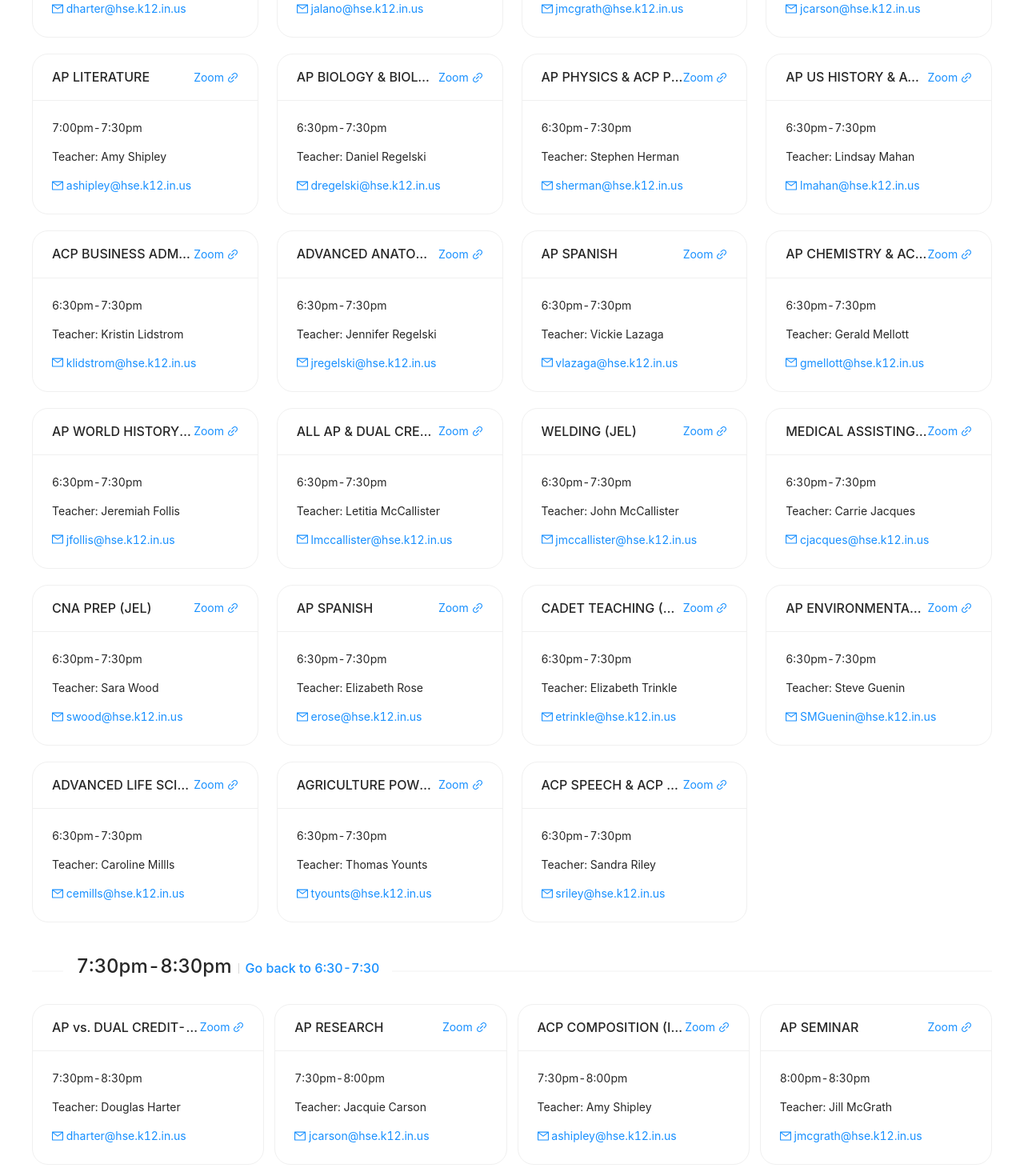
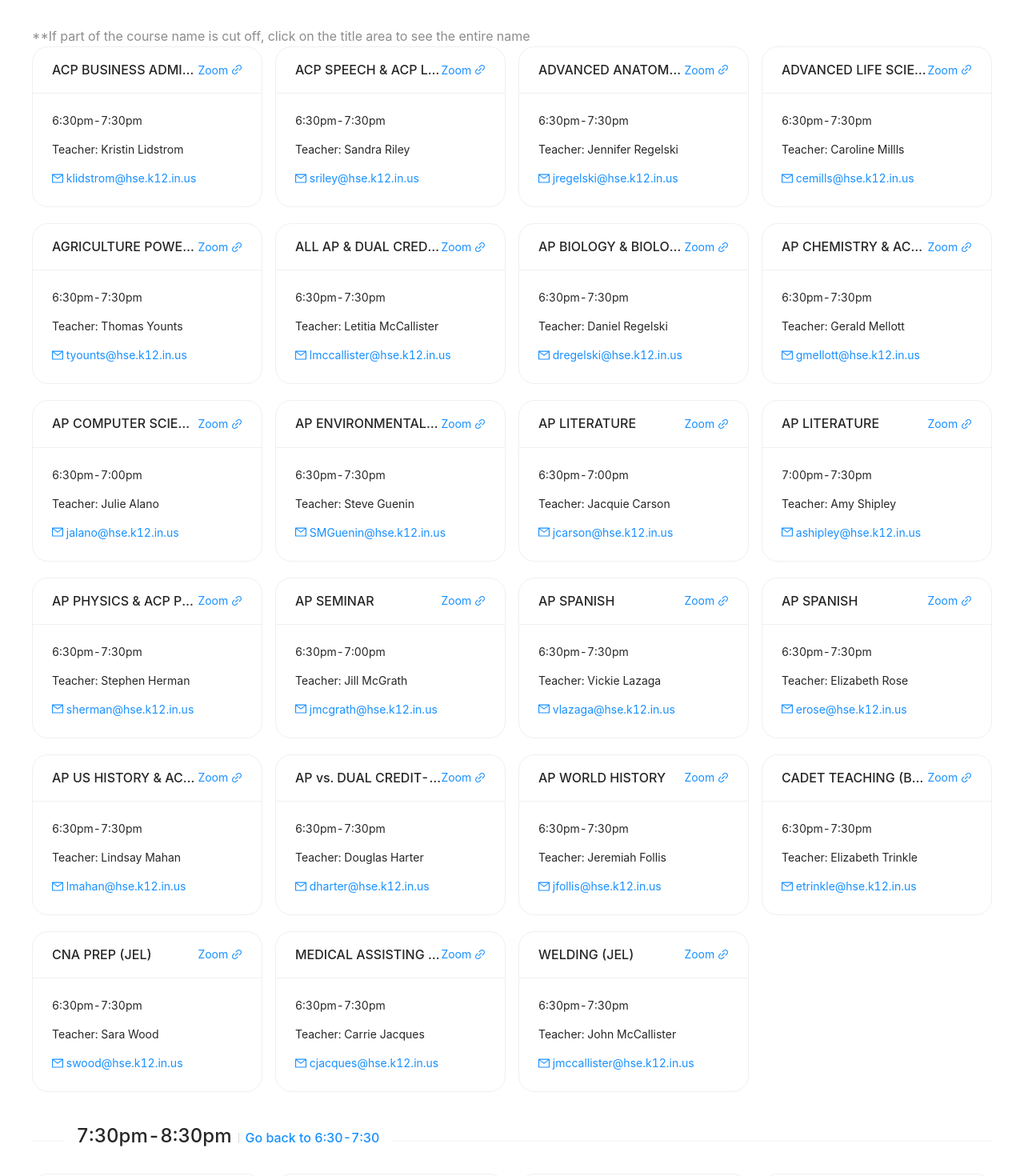
Before and after one commit to farbs03/AP_Showcase, a React (Create React App) app: page / in a window 1280 px wide. Shown: the part 800-2270 px from the top of the page at 80% size. Built offline with nearby package versions, Linux system fonts and the light colour scheme.

Commit message:
mobile formatting, fixed zoom links in second section, changed overview

```diff
--- a/src/data/sectionOne.json
+++ b/src/data/sectionOne.json
@@ -86,7 +86,7 @@
     {
     "Email": "jfollis@hse.k12.in.us",
     "Teacher": "Jeremiah Follis",
-    "Course": "AP WORLD HISTORY & AP EUROPEAN HISTORY",
+    "Course": "AP WORLD HISTORY",
     "Time": "6:30pm-7:30pm",
     "Zoom": "https://hseschools-org.zoom.us/j/96596927592?pwd=WkZBTWVHSXRBT1JUYTVRMFVzTWY1UT09"
     },
--- a/src/data/sectionTwo.json
+++ b/src/data/sectionTwo.json
@@ -12,6 +12,20 @@
     "Course": "AP RESEARCH",
     "Time": "7:30pm-8:00pm",
     "Zoom": "https://hseschools-org.zoom.us/j/91393135349?pwd=V3NGUGwrS2F6YUZUVzk0TzNCQjVNZz09"
+    },
+    {
+    "Email": "jcarson@hse.k12.in.us",
+    "Teacher": "Jacquie Carson",
+    "Course": "AP RESEARCH",
+    "Time": "8:00-8:30pm",
+    "Zoom": "https://hseschools-org.zoom.us/j/91393135349?pwd=V3NGUGwrS2F6YUZUVzk0TzNCQjVNZz09"
+    },
+{
+    "Email": "jfollis@hse.k12.in.us",
+    "Teacher": "Jeremiah Follis",
+    "Course": "AP EUROPEAN HISTORY",
+    "Time": "7:30pm-8:00pm",
+    "Zoom": "https://hseschools-org.zoom.us/j/91323284825?pwd=eVhBalhkRkVGMDNOZVZiYWVPR1lqdz09"
     },
     {
     "Email": "ashipley@hse.k12.in.us",
--- a/src/views/Home.js
+++ b/src/views/Home.js
@@ -1,5 +1,5 @@
 import React from 'react';
-import { Card, Divider, Row, Col, Popover, Dropdown, Menu} from 'antd';
+import { Card, Divider, Row, Col, Popover, Dropdown, Menu, List } from 'antd';
 import Navbar from '../util/Navbar'
 import {MailOutlined, LinkOutlined, GithubOutlined, InstagramOutlined, DownOutlined} from '@ant-design/icons'
 
@@ -8,15 +8,40 @@ import '../util/Navbar.js'
 import sec1 from '../data/sectionOne.json'
 import sec2 from '../data/sectionTwo.json'
 
+function dynamicSort(property) {
+    var sortOrder = 1;
+
+    if(property[0] === "-") {
+        sortOrder = -1;
+        property = property.substr(1);
+    }
+
+    return function (a,b) {
+        if(sortOrder == -1){
+            return b[property].localeCompare(a[property]);
+        }else{
+            return a[property].localeCompare(b[property]);
+        }
+    }
+}
+sec1.sort(dynamicSort("Course"));
+sec2.sort(dynamicSort("Course"));
+
 var length1 = sec1.length;
 var length2 = sec2.length;
 
 for(var i = 0; i < length1; i++) {
+    if(!(sec1[i].Email).includes("mailto:")) {
         sec1[i].Email = "mailto:" + sec1[i].Email;
     }
+}
 for(var i = 0; i < length2; i++) {
+    if(!(sec2[i].Email).includes("mailto:")) {
         sec2[i].Email = "mailto:" + sec2[i].Email;
     }
+}
+
+
 
 const HSEApps = () => (
     <div style={{fontSize: "14px"}, {paddingBottom: "0px"}, {display: "inline-block"}}>
@@ -56,7 +81,7 @@ class Home extends React.Component {
                 <Navbar></Navbar>
                 <div class="body">
 
-                    <h2 class="ant-typography" style={{display: "inline-block"}}>HSE AP / Dual Credit & Academic Specialty Showcase - 1/21/21</h2><Divider type='vertical' style={{borderLeft: "1px solid rgb(0 0 0 / 15%)"}}/><HSEApps/>
+                    <h2 class="ant-typography" style={{display: "inline-block"}}>HSE AP / Dual Credit & Academic Specialty Virtual Showcase - 1/21/21</h2><Divider type='vertical' style={{borderLeft: "1px solid rgb(0 0 0 / 15%)"}}/><HSEApps/>
                     <br></br>
                     <br></br>
                     <div class="overview">
@@ -64,13 +89,13 @@ class Home extends React.Component {
                         hoverable
                         title={<h3 style={{fontSize: "20px"}, {marginBottom: "0px"}}>Overview</h3>}
                         style={{borderRadius: "20px"}, {marginBottom: "20px"}, {width: "100%"}}>
-                            <p>Welcome to HSE's Virtual Showcase Night! From 6:30-8:30, there will be live Zoom sessions for the different AP/Dual Credit & Academic Specialty classes that HSE offers. If you can't make it to the Zoom sessions, don't worry! You can always view the videos listed below and in the pre-recorded/archived videos section. Have a good night, and we hope to see you next year!</p>
+                            <p>Welcome to Hamilton Southeastern High School’s AP/Dual Credit and Academic Specialty Virtual Showcase! Tonight’s program is designed to provide you with information about course offerings in Advanced Placement, Dual Credit, and Academic Specialty Program areas. You will get the opportunity to hear from and speak with several teachers of these classes and programs by participating in live Zoom sessions scheduled below. These live Zoom sessions will be offered in half-hour increments, starting at 6:30pm and ending at 8:30pm. In addition, links are provided below to a pre-recorded presentation, as well as a panel discussion, in which students and teachers involved in these types of classes and programs share their experiences and insights, along with representatives from IU-Bloomington, Ball State, Butler, and Ivy Tech Community College, who share information about their programs. Our goal is to equip you to make the best decisions as you plan for the future. We hope you enjoy the program. Have a great evening!</p>
                             <a href="https://youtu.be/Z9ZfmOA-JiQ">AP/Dual Credit & Academic Specialty Showcase Recorded Presentation <LinkOutlined /></a>
                             <br></br>
                             <a href="https://youtu.be/u_qeyd9WL48">AP/Dual Credit & Academic Specialty Showcase Recorded Panel Discussion <LinkOutlined /></a>
                         </Card>
                     </div>
-
+                    <br></br>
                     <br></br>
                     <span class="ant-typography ant-typography-secondary" style={{fontSize: '20px'}}>Join live Zoom Q&A sessions below or</span>
                     <br></br>
@@ -79,47 +104,66 @@ class Home extends React.Component {
                             View pre-recorded/archived videos <DownOutlined />
                         </a>
                     </Dropdown>
+                    <br></br>
                     <div class="slots">
 
                         <div class='time-slot' id="section1" style={{display: 'block'}}>
                             <Divider orientation='left' style={{borderTopColor: "rgb(0 0 0 / 15%);"}}><h2 style={{display: "inline-block"}}>6:30pm-7:30pm</h2><Divider type='vertical' style={{borderLeft: "1px solid rgb(0 0 0 / 15%)"}}/><a style={{display: "inline-block"}}href="#section2">Go to 7:30-8:30</a></Divider>
-                            <span class="ant-typography ant-typography-secondary" style={{fontSize: '16px'}}>**If part of the course name is cut off, hover on the title area to see the entire name</span>
-                            <Row gutter={length1}>
-                                {sec1.map((course) => {
-                                    return <Col className="gutter-row" span={6}>
+                            <span class="ant-typography ant-typography-secondary" style={{fontSize: '16px'}}>**If part of the course name is cut off, click on the title area to see the entire name</span>
+                            <List
+                            grid = {{
+                                gutter: 16,
+                                xs: 1,
+                                sm: 1,
+                                md: 2,
+                                lg: 3,
+                                xl: 4,
+                                xxl: 3,
+                            }}
+                            dataSource={sec1}
+                            renderItem={course => (
+                                    <List.Item>
                                         <Card
                                         hoverable
-                                        extra={<a href={course.Zoom}>Zoom <LinkOutlined/></a>}
+                                        extra={<a href={course.Zoom} target='_blank'>Zoom <LinkOutlined/></a>}
                                         title={<Popover content={HSEApps} title={course.Course}>{course.Course}</Popover>}
                                         style={{ borderRadius: "20px", marginBottom: "20px"}}>
                                             <p>{course.Time}</p>
                                             <p>Teacher: {course.Teacher}</p>
                                             <a href={course.Email}><MailOutlined/> {(course.Email).split("mailto:")}</a>
                                         </Card>
-                                    </Col>
-                                })}
-                            </Row>
+                                    </List.Item>
+                                )}
+                            />
                         </div>
 
                         <div class='time-slot' id="section2" style={{display: 'block'}}>
                             <Divider orientation='left' style={{borderTopColor: "rgb(0 0 0 / 15%);"}}><h2 style={{display: "inline-block"}}>7:30pm-8:30pm</h2><Divider type='vertical' style={{borderLeft: "1px solid rgb(0 0 0 / 15%)"}}/><a style={{display: "inline-block"}}href="#section1">Go back to 6:30-7:30</a></Divider>
-                            <Row gutter={length2}>
-                                {sec2.map((course) => {
-                                    return <Col className="gutter-row" span={6}>
-                                        <Popover content={HSEApps} title={course.Course} trigger="click">
+                            <List
+                            grid = {{
+                                gutter: 16,
+                                xs: 1,
+                                sm: 1,
+                                md: 2,
+                                lg: 3,
+                                xl: 4,
+                                xxl: 3,
+                            }}
+                            dataSource={sec2}
+                            renderItem={course => (
+                                    <List.Item>
                                         <Card
                                         hoverable
-                                            extra={<a href={course.Zoom}>Zoom <LinkOutlined/></a>}
-                                            title={course.Course}
+                                        extra={<a href={course.Zoom} target='_blank'>Zoom <LinkOutlined/></a>}
+                                        title={<Popover content={HSEApps} title={course.Course}>{course.Course}</Popover>}
                                         style={{ borderRadius: "20px", marginBottom: "20px"}}>
                                             <p>{course.Time}</p>
                                             <p>Teacher: {course.Teacher}</p>
-                                                <a href="mailto:"><MailOutlined/> {(course.Email).split("mailto:")}</a>
+                                            <a href={course.Email}><MailOutlined/> {(course.Email).split("mailto:")}</a>
                                         </Card>
-                                        </Popover>
-                                    </Col>
-                                })}
-                            </Row>
+                                    </List.Item>
+                                )}
+                            />
                         </div>
 
                     </div>
```
Also changed, not shown: 1 other file (tests, documents, lock files or other folders). Lines whose indentation alone changed are shown as unchanged.
